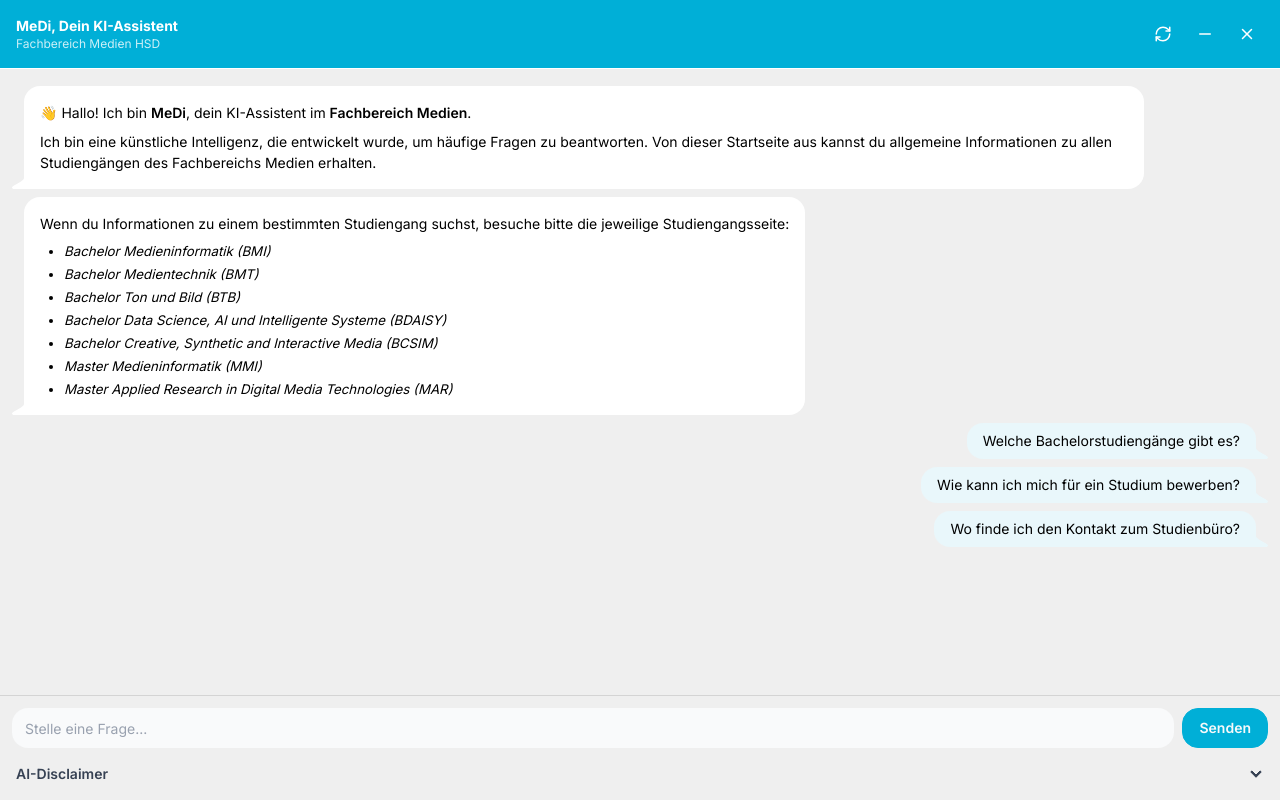
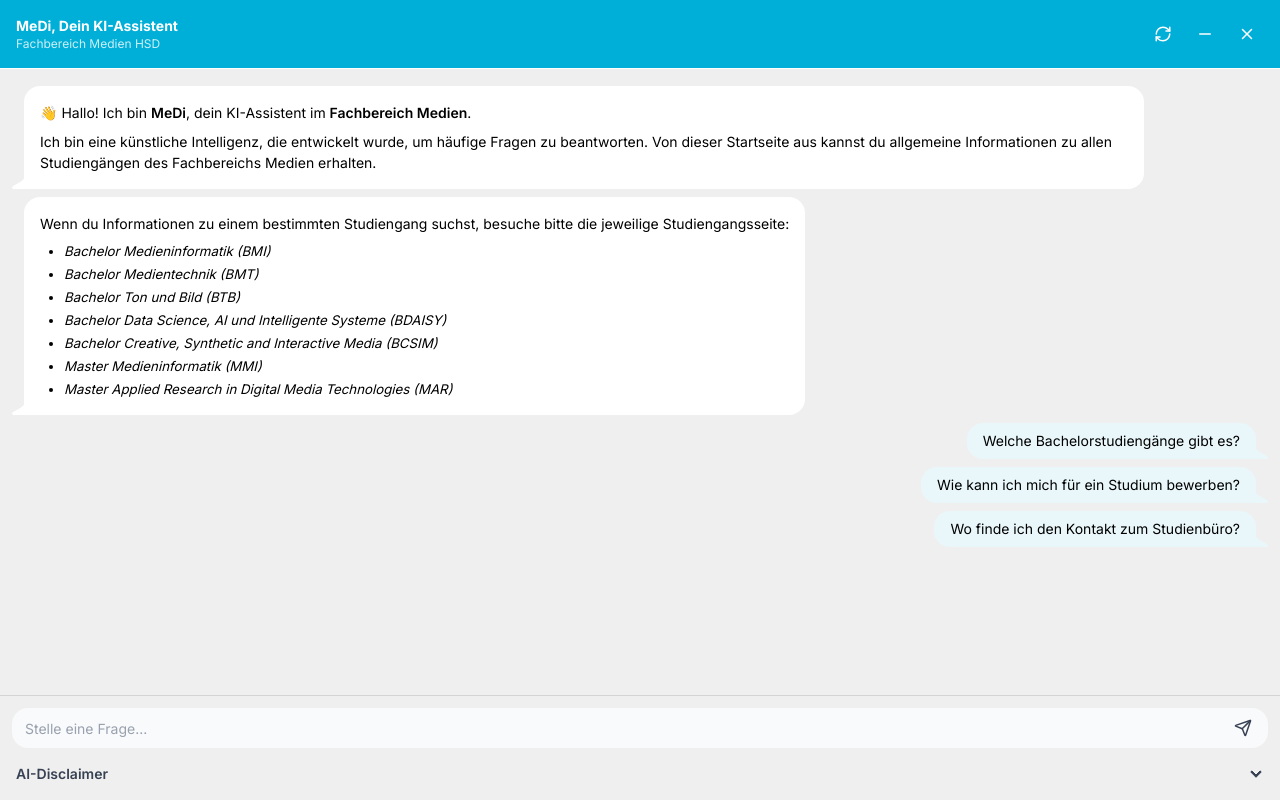
Before and after one commit to hihihien/rag-openai-pinecone, a Next.js app in the folder frontend/: page / in a window 1280 px wide. Built offline with nearby package versions, Linux system fonts and the light colour scheme.

Commit message:
fix bottom

```diff
--- a/frontend/app/components/Chatbot.tsx
+++ b/frontend/app/components/Chatbot.tsx
@@ -4,7 +4,7 @@ import { chatbotContexts } from '../utils/chatbotContext';
 import { useState, useRef, useEffect } from 'react';
 import ReactMarkdown from 'react-markdown';
 import remarkGfm from 'remark-gfm';
-import { X, Minus, RefreshCw } from 'lucide-react';
+import { X, Minus, RefreshCw, Send } from 'lucide-react';
 
 // Detect program from referrer
 function detectProgramFromReferrer(): string {
@@ -37,6 +37,21 @@ export default function Chatbot() {
   const [loading, setLoading] = useState(false);
   const [showSuggestions, setShowSuggestions] = useState(true);
   const messagesEndRef = useRef<HTMLDivElement | null>(null);
+  const bottomRef = useRef<HTMLDivElement | null>(null);
+  const [bottomPadding, setBottomPadding] = useState(120);
+
+  useEffect(() => {
+    const el = bottomRef.current;
+    if (!el) return;
+    const ro = new ResizeObserver(entries => {
+      for (const entry of entries) {
+        setBottomPadding(entry.contentRect.height);
+      }
+    });
+    ro.observe(el);
+    return () => ro.disconnect();
+  }, []);
+
 
   // Auto scroll when messages update
   useEffect(() => {
@@ -178,7 +193,7 @@ export default function Chatbot() {
 
 
       {/* === Scrollable Messages === */}
-      <div className="flex-1 overflow-y-auto p-3 mt-[70px] mb-[80px]">
+      <div className="flex-1 overflow-y-auto p-3 mt-[70px]" style={{ paddingBottom: bottomPadding + 16 }}>
         {messages.map((m, i) => (
           <div key={i}>
             <div className={`chat ${m.role === 'user' ? 'chat-end' : 'chat-start'}`}>
@@ -241,48 +256,53 @@ export default function Chatbot() {
       </div>
 
       {/* === Fixed Bottom Section (Input + Collapsible Disclaimer) === */}
-        <div className="fixed bottom-0 left-0 right-0 z-50 border-t border-base-300 bg-base-200">
-          {/* Input Bar */}
-          <div className="pt-3 px-3 flex flex-col sm:flex-row gap-2">
+      <div ref={bottomRef} className="fixed bottom-0 left-0 right-0 z-50 border-t border-base-300 bg-base-200">
+        {/* Input Bar with icon inside input */}
+        <form
+          onSubmit={(e) => { e.preventDefault(); askQuestion(); }}
+          className="p-3 pb-0 border-base-300"
+        >
+          <div className="relative w-full">
             <input
               value={question}
               onChange={(e) => setQuestion(e.target.value)}
-              onKeyDown={(e) => e.key === 'Enter' && askQuestion()}
               placeholder="Stelle eine Frage..."
-              className="w-full input input-ghost text-sm bg-gray-50 text-gray-700 placeholder-gray-400"
+              className="w-full input input-ghost text-sm bg-gray-50 text-gray-700 placeholder-gray-400 pr-12"
             />
             <button
-              onClick={() => askQuestion()}
+              type="submit"
               disabled={loading}
-              className="btn btn-neutral w-full sm:w-auto text-sm"
-              title="Frage senden"
+              aria-label="Senden"
+              title="Senden"
+              className="absolute right-2 top-1/2 -translate-y-1/2 p-2 rounded-full hover:bg-base-200 disabled:opacity-50 z-10"
             >
-              Senden
+              <Send size={18} className="text-gray-700" />
             </button>
           </div>
+        </form>
 
-          {/* Collapsible AI Disclaimer */}
+
+        {/* Collapsible AI Disclaimer*/}
         <div className="bg-base-200">
           <div className="collapse collapse-arrow bg-base-200 rounded-none">
-              <input type="checkbox" className="peer" placeholder='disclaimer' />
+            <input type="checkbox" className="peer border-none" placeholder="disclaimer" />
             <div className="collapse-title text-x font-semibold text-gray-700 peer-checked:text-neutral">
               AI-Disclaimer
             </div>
             <div className="collapse-content text-xs leading-relaxed">
               <p>
-                  Die Antworten werden durch eine künstliche Intelligenz generiert. Sie
-                  entstehen auf der Grundlage von Informationen aus verschiedenen
-                  Originalquellen des Fachbereichs Medien (wie Modulhandbuch,
-                  Fachbereichsseite). Die KI bemüht sich, präzise Informationen
-                  bereitzustellen. Ungenauigkeiten oder Unvollständigkeiten können jedoch
-                  nicht ausgeschlossen werden.
+                Die Antworten werden durch eine künstliche Intelligenz generiert. Sie entstehen
+                auf der Grundlage von Informationen aus verschiedenen Originalquellen des
+                Fachbereichs Medien (wie Modulhandbuch, Fachbereichsseite). Die KI bemüht sich,
+                präzise Informationen bereitzustellen. Ungenauigkeiten oder Unvollständigkeiten
+                können jedoch nicht ausgeschlossen werden.
               </p>
 
               <p className="mt-2">
-                  Durch KI erstellte Antworten dienen einer ersten Orientierung und
-                  sollten nicht die alleinige Grundlage für Entscheidungen der
-                  Nutzer*innen sein. Für umfassende Informationen zum Fachbereich und
-                  Studium konsultieren Sie bitte auch die offiziellen Seiten des{' '}
+                Durch KI erstellte Antworten dienen einer ersten Orientierung und sollten nicht
+                die alleinige Grundlage für Entscheidungen der Nutzer*innen sein. Für
+                umfassende Informationen zum Fachbereich und Studium konsultieren Sie bitte
+                auch die offiziellen Seiten des{' '}
                 <a
                   href="https://medien.hs-duesseldorf.de/"
                   target="_blank"
@@ -325,6 +345,7 @@ export default function Chatbot() {
         </div>
       </div>
 
+
     </div>
   );
 }
```
Also changed, not shown: 1 other file (tests, documents, lock files or other folders). Lines whose indentation alone changed are shown as unchanged.
